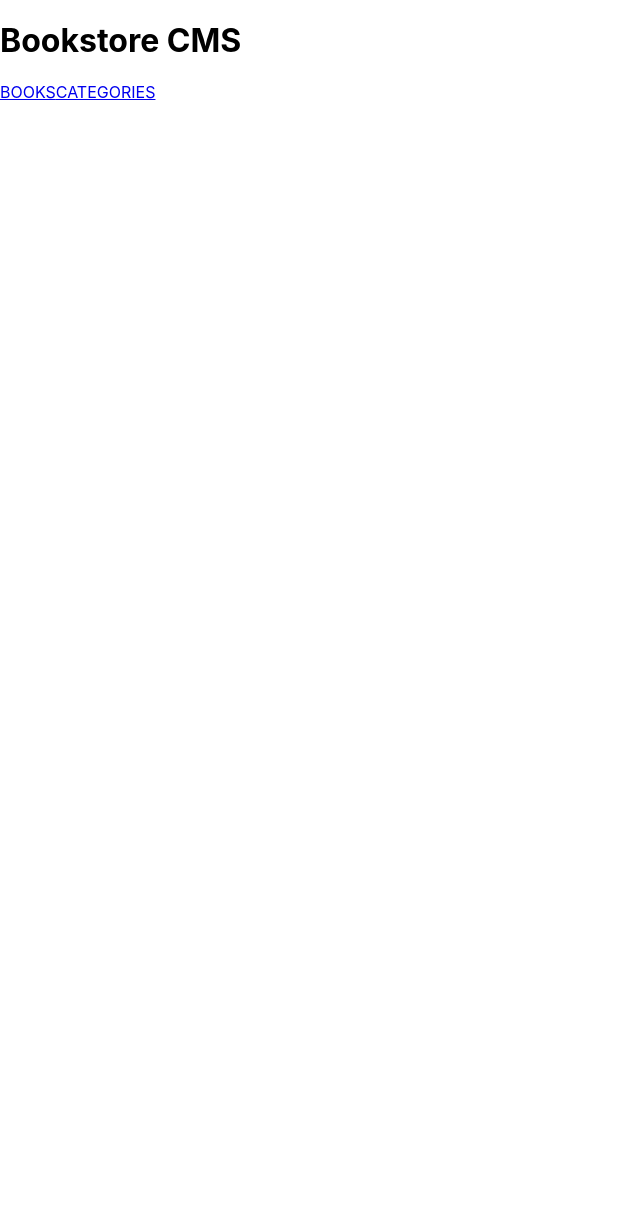
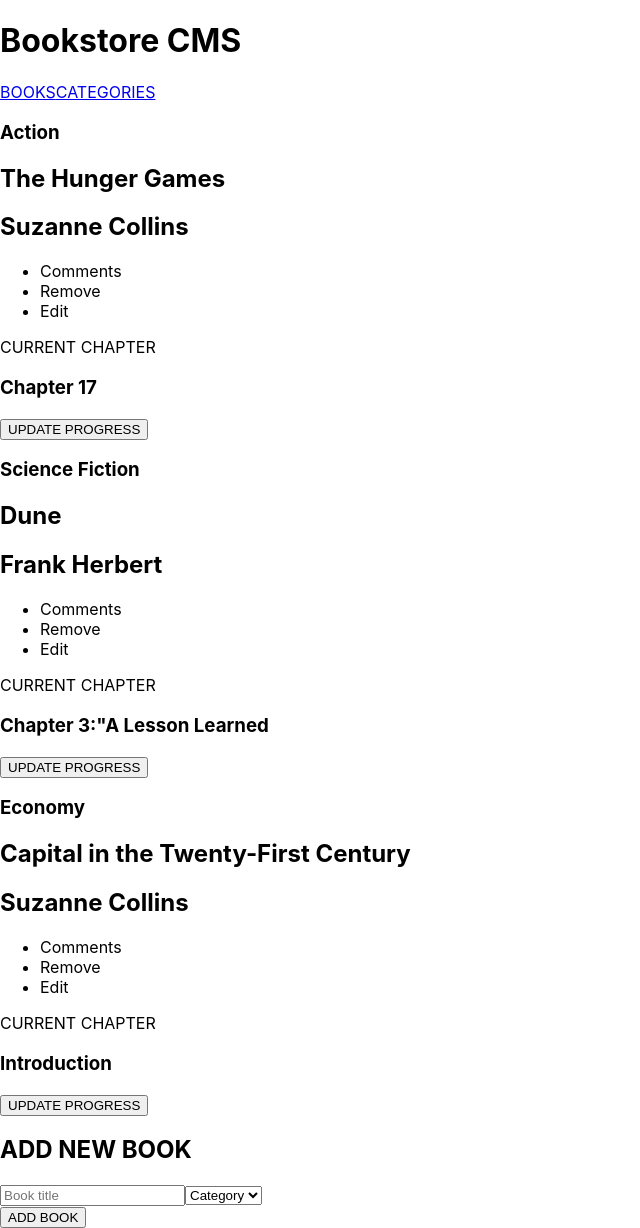
Before and after one commit to Feliverse/BookStoreCMS, a React (Create React App) app: page / in a window 1280 px wide. Shown: the whole page, without its empty margins (0-640 px from the left). Before the commit the page ends 800 px from the top, so only its background shows below. Built offline with nearby package versions, Linux system fonts and the light colour scheme.

Commit message:
Create a Form component

```diff
--- a/src/App.js
+++ b/src/App.js
@@ -1,4 +1,4 @@
-import { Route, Routes } from 'react-router-dom';
+import { BrowserRouter, Route, Routes } from 'react-router-dom';
 import Nav from './components/Nav';
 import Categories from './components/Categories';
 import Books from './components/Books';
@@ -6,12 +6,13 @@ import Books from './components/Books';
 function App() {
   return (
     <div className="App">
-      <Nav />
-      <Routes>
-        <Route path="/Books" element={<Books />} />
-        <Route path="Categories" element={<Categories />} />
-      </Routes>
-      <Books />
+      <BrowserRouter>
+        <Nav />
+        <Routes>
+          <Route exact path="/" element={<Books />} />
+          <Route path="Categories" element={<Categories />} />
+        </Routes>
+      </BrowserRouter>
     </div>
   );
 }
--- a/src/components/Book.js
+++ b/src/components/Book.js
@@ -1,5 +1,7 @@
 const Book = (book) => {
-  const { type, title, author } = book;
+  const {
+    type, title, author, chapter,
+  } = book;
   return (
     <div className="theBook">
       <h3 className="bookType">{type}</h3>
@@ -10,6 +12,11 @@ const Book = (book) => {
         <li className="option">Remove</li>
         <li className="option">Edit</li>
       </ul>
+      <div className="progress">
+        <p className="current">CURRENT CHAPTER</p>
+        <h3 className="chapterNo">{chapter}</h3>
+        <button type="submit">UPDATE PROGRESS</button>
+      </div>
     </div>
   );
 };
--- a/src/components/Books.js
+++ b/src/components/Books.js
@@ -1,13 +1,32 @@
 import Book from './Book';
+import Form from './Form';
 
 const bookList = [
-  { type: 'Action', title: 'The Hunger Games', author: 'Suzanne Collins' },
-  { type: 'Science Fiction', title: 'Dune', author: 'Frank Herbert' },
-  { type: 'Economy', title: 'Capital in the Twenty-First Century', author: 'Suzanne Collins' },
+  {
+    id: 'book1',
+    type: 'Action',
+    title: 'The Hunger Games',
+    author: 'Suzanne Collins',
+    chapter: 'Chapter 17',
+  },
+  {
+    id: 'book2',
+    type: 'Science Fiction',
+    title: 'Dune',
+    author: 'Frank Herbert',
+    chapter: 'Chapter 3:"A Lesson Learned',
+  },
+  {
+    id: 'book3',
+    type: 'Economy',
+    title: 'Capital in the Twenty-First Century',
+    author: 'Suzanne Collins',
+    chapter: 'Introduction',
+  },
 ];
 
-const Books = () => {
-  <>
+function Books() {
+  return (
     <section className="forBooks">
       {bookList.map((book) => (
         <Book
@@ -15,10 +34,12 @@ const Books = () => {
           type={book.type}
           title={book.title}
           author={book.author}
+          chapter={book.chapter}
         />
       ))}
+      <Form />
     </section>
-  </>;
-};
+  );
+}
 
 export default Books;
--- a/src/components/Categories.js
+++ b/src/components/Categories.js
@@ -1,5 +1,11 @@
-const Categories = () => {
-  <div />;
-};
+function Categories() {
+  return (
+    <div>
+      <h1>
+        roller
+      </h1>
+    </div>
+  );
+}
 
 export default Categories;
--- /dev/null
+++ b/src/components/Form.js
@@ -0,0 +1,16 @@
+function Form() {
+  return (
+    <div>
+      <form className="newBook">
+        <h2 className="title">ADD NEW BOOK</h2>
+        <input type="text" className="inputBook" placeholder="Book title" />
+        <select className="category" name="options">
+          <option value="Category">Category</option>
+        </select>
+      </form>
+      <button type="submit">ADD BOOK</button>
+    </div>
+  );
+}
+
+export default Form;
--- a/src/index.js
+++ b/src/index.js
@@ -1,12 +1,9 @@
 import React from 'react';
 import ReactDOM from 'react-dom/client';
 import './index.css';
-import { BrowserRouter } from 'react-router-dom';
 import App from './App';
 
 const root = ReactDOM.createRoot(document.getElementById('root'));
 root.render(
-  <BrowserRouter>
-    <App />
-  </BrowserRouter>,
+  <App />,
 );
```
